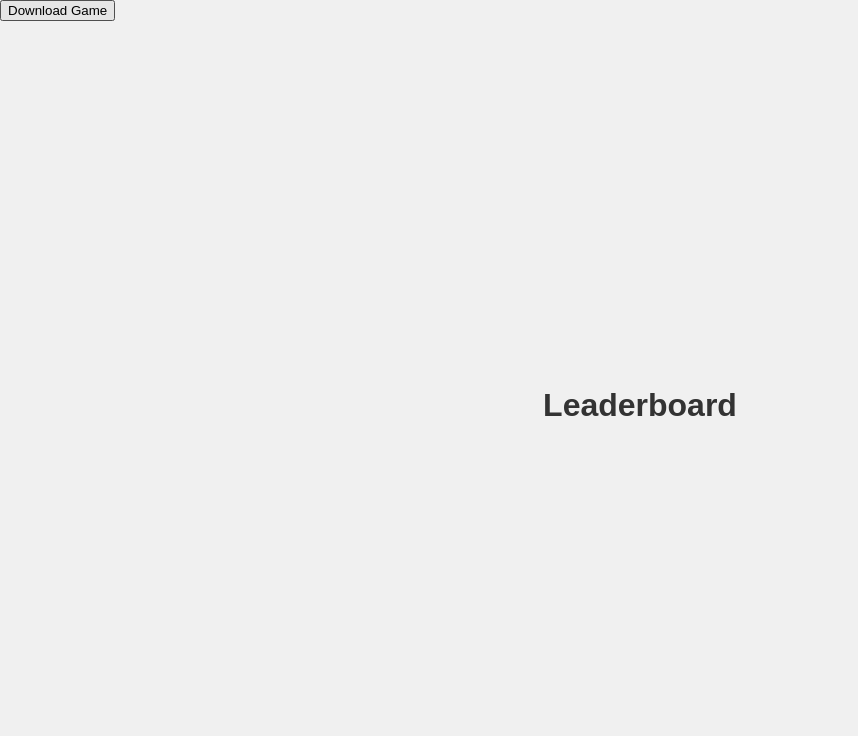
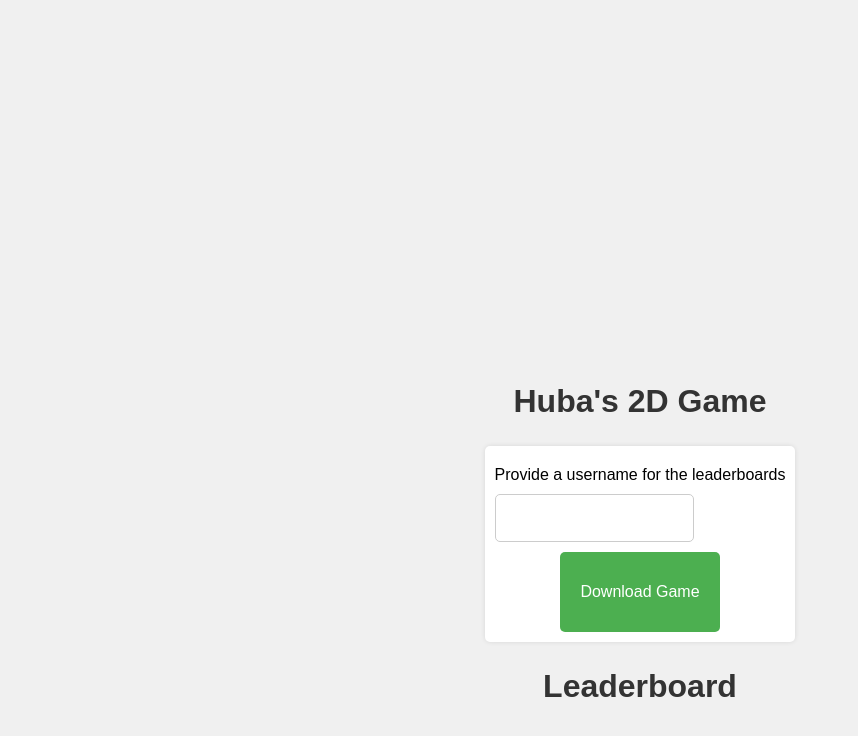
Before and after one commit to hubajoo/GameServer, a website: page client/index.html in a window 1280 px wide. Shown: the whole page, without its empty margins (0-858 px from the left). Drawn offline with Linux system fonts and the light colour scheme; no server answers.

Commit message:
Filled out Readme

```diff
--- a/client/index.html
+++ b/client/index.html
@@ -9,8 +9,17 @@
 </head>
 
 <body>
-  <button id="downloadBtn">Download Game</button>
+
   <div id="root">
+
+    <h1>Huba's 2D Game</h1>
+    <div id="downloadBox">
+      <form id="userForm">
+        <label for="username">Provide a username for the leaderboards</label>
+        <input type="text" id="username" name="username" default="Bob" required>
+      </form>
+      <button id="downloadBtn">Download Game</button>
+    </div>
     <h1>Leaderboard</h1>
     <ul id="leaderboard"></ul>
   </div>
--- a/client/script.js
+++ b/client/script.js
@@ -1,17 +1,17 @@
+
+let ip;
+let username = 'Anon';
 
 document.addEventListener('DOMContentLoaded', async () => {
   const jsonResp = await fetch('data.json');
   const data = await jsonResp.json();
-  let ip = data.ServerIp;
-  console.log(ip);
-  //ip = "http://127.0.0.1:8090";
+  ip = data.ServerIp;
+
   console.log(`http://${ip}:8090/api/leaderboard`);
   const response = await fetch(`http://${ip}/api/leaderboard`);
 
   const leaderboard = await response.json();
   const leaderboardElement = document.getElementById('leaderboard');
-
-  //leaderboardElement.innerText = ip;
 
   leaderboard.forEach(entry => {
     const li = document.createElement('li');
@@ -21,7 +21,7 @@ document.addEventListener('DOMContentLoaded', async () => {
 
 });
 document.getElementById('downloadBtn').addEventListener('click', async () => {
-  const response = await fetch(`http://${ip}/Game:bob`);
+  const response = await fetch(`http://${ip}/Game:${username}`);
   const blob = await response.blob();
   const url = window.URL.createObjectURL(blob);
   const a = document.createElement('a');
@@ -33,3 +33,8 @@ document.getElementById('downloadBtn').addEventListener('click', async () => {
   window.URL.revokeObjectURL(url);
   document.body.removeChild(a);
 });
+
+document.getElementById('username').addEventListener('change', (event) => {
+  const username = event.target.value;
+  console.log('Changed username:', username);
+});
--- a/client/styles.css
+++ b/client/styles.css
@@ -1,11 +1,12 @@
 body {
-  font-family: Arial, sans-serif;
+  font-family: 'Arial', sans-serif;
   background-color: #f0f0f0;
   margin: 0;
   padding: 0;
 }
 
 #root {
+  margin-top: 20vh;
   display: flex;
   flex-direction: column;
   align-items: center;
@@ -29,3 +30,60 @@ li {
   border-radius: 5px;
   box-shadow: 0 0 5px rgba(0, 0, 0, 0.1);
 }
+
+button {
+  background-color: #4CAF50;
+  /* Green */
+  border: none;
+  color: white;
+  padding: 10px 20px;
+  text-align: center;
+  text-decoration: none;
+  display: inline-block;
+  font-size: 16px;
+  margin: 10px 2px;
+  cursor: pointer;
+  border-radius: 5px;
+  transition: background-color 0.3s ease;
+  width: 20vh;
+  /* Set a fixed width */
+  height: 10vh;
+  /* Set a fixed height */
+}
+
+button:hover {
+  background-color: #45a049;
+}
+
+label {
+  display: block;
+  margin-top: 10px;
+}
+
+input[type="text"],
+input[type="password"],
+input[type="email"] {
+  /* Set a fixed width */
+  height: 6vh;
+  /* Set a fixed height */
+  padding: 10px;
+  margin: 10px 0;
+  box-sizing: border-box;
+  border: 1px solid #ccc;
+  border-radius: 5px;
+  align-items: center;
+}
+
+#downloadBox {
+  background-color: #fff;
+  margin: 5px 0;
+  align-items: center;
+  padding: 10px;
+  border-radius: 5px;
+  box-shadow: 0 0 5px rgba(0, 0, 0, 0.1);
+}
+
+#downloadBtn {
+  display: block;
+  margin: 0 auto;
+}
```
Also changed, not shown: Images/Icon.png (added), README.md.
